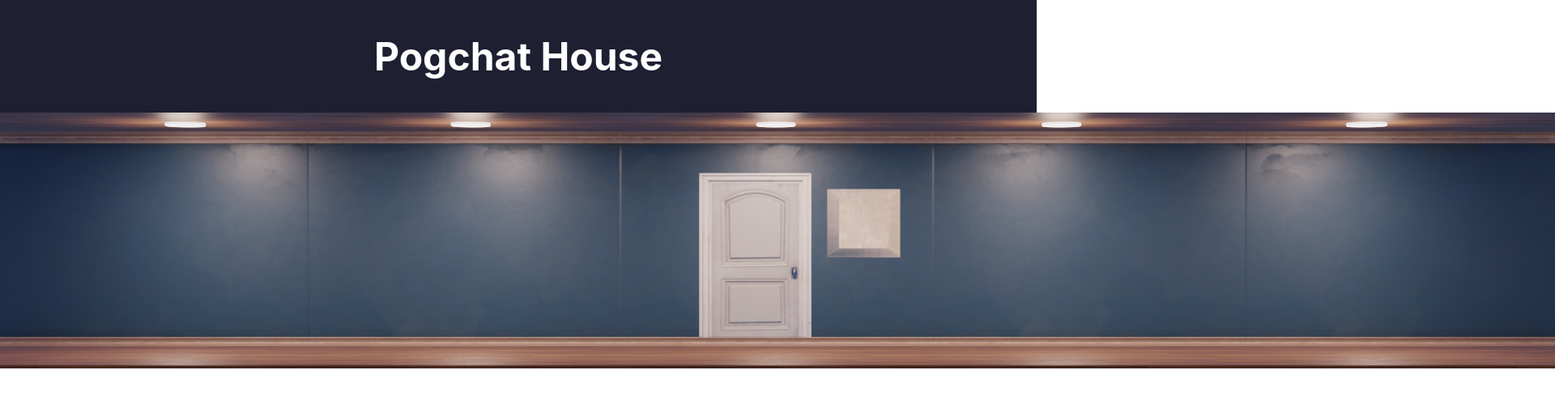
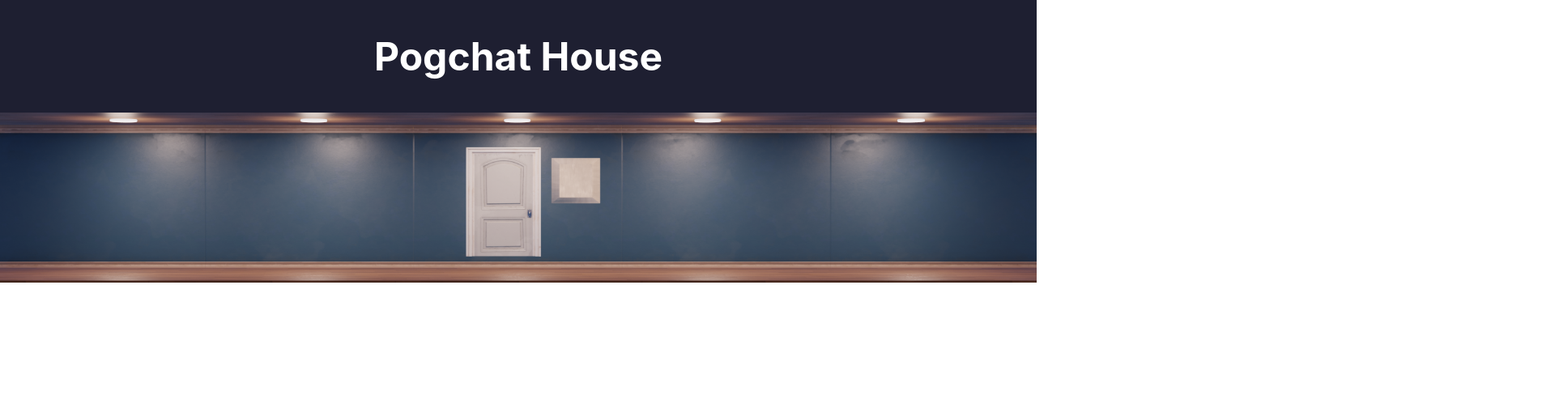
Before and after one commit to hawesd04/RoomsProject, a React (Create React App) app in the folder frontend/: page / in a window 1280 px wide. Shown: the top 494 px of the page at 81% size, 1920 px wide, since content can reach past the window. Built offline with nearby package versions, Linux system fonts and the light colour scheme.

Commit message:
Final changes before rewrite.

```diff
--- a/frontend/src/Hallway.css
+++ b/frontend/src/Hallway.css
@@ -1,5 +1,5 @@
 .hallways {
-    width: 1920px;
+    width: 100%;
     border: 15px;
     border-color: black;
     position:relative;
@@ -7,12 +7,14 @@
 
 .hallway-image {
     position:absolute;
+    width: 100%;
     top: 0;
     left: 0;
     z-index: 0;
 }
 .door-image {
     position:absolute;
+    width: 100%;
     top: -20px;
     left: 0;
     z-index: 1;
--- a/frontend/src/Hallway.js
+++ b/frontend/src/Hallway.js
@@ -2,7 +2,7 @@
 import { useState } from 'react';
 import { Box, Typography } from '@mui/material'
 
-const Hallway = ({rooms}) => {
+const Hallway = ({rooms, isLatest}) => {
 
     const assets = [
         './HallwayAssets/Hallway1.png',
```
